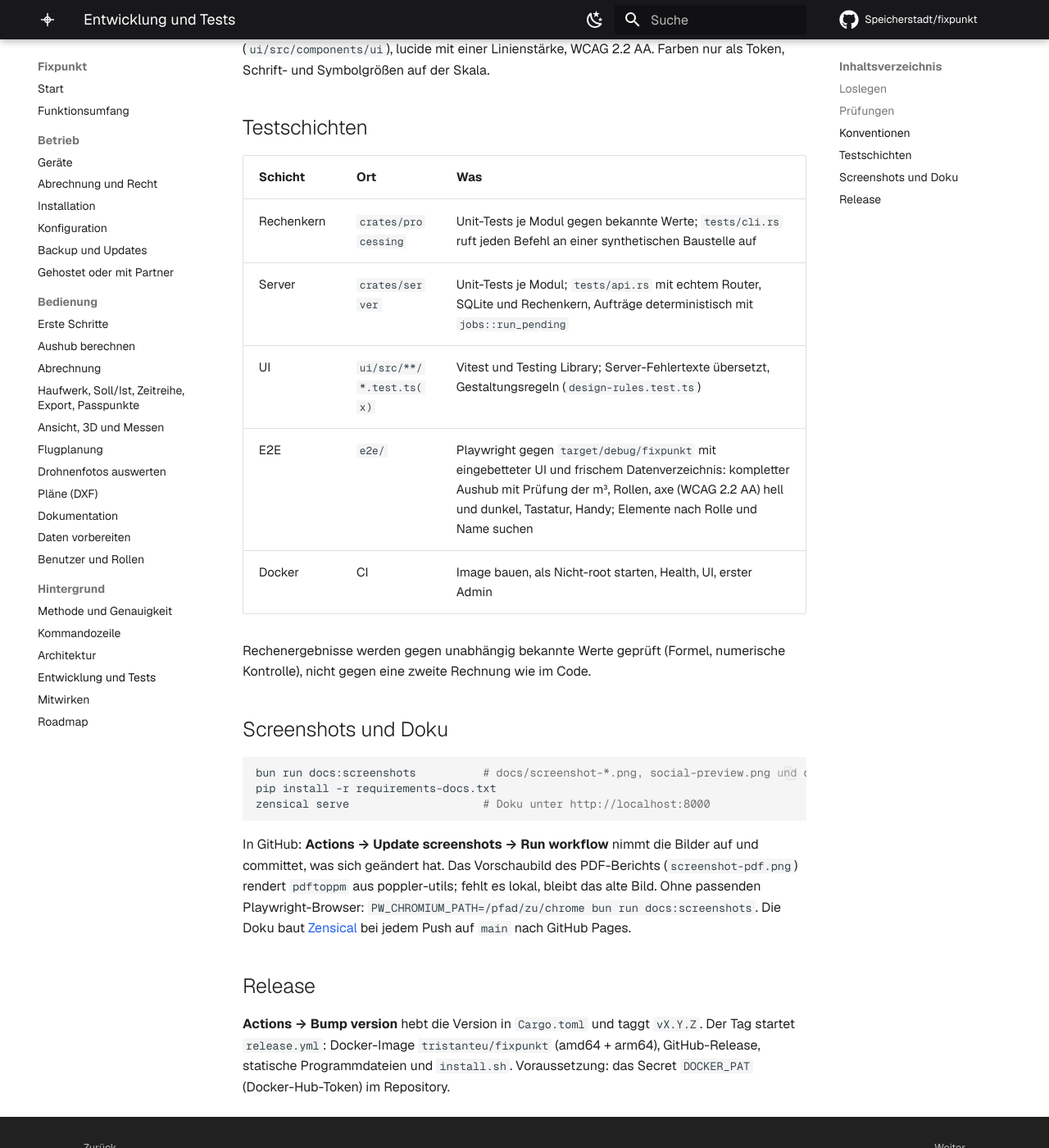
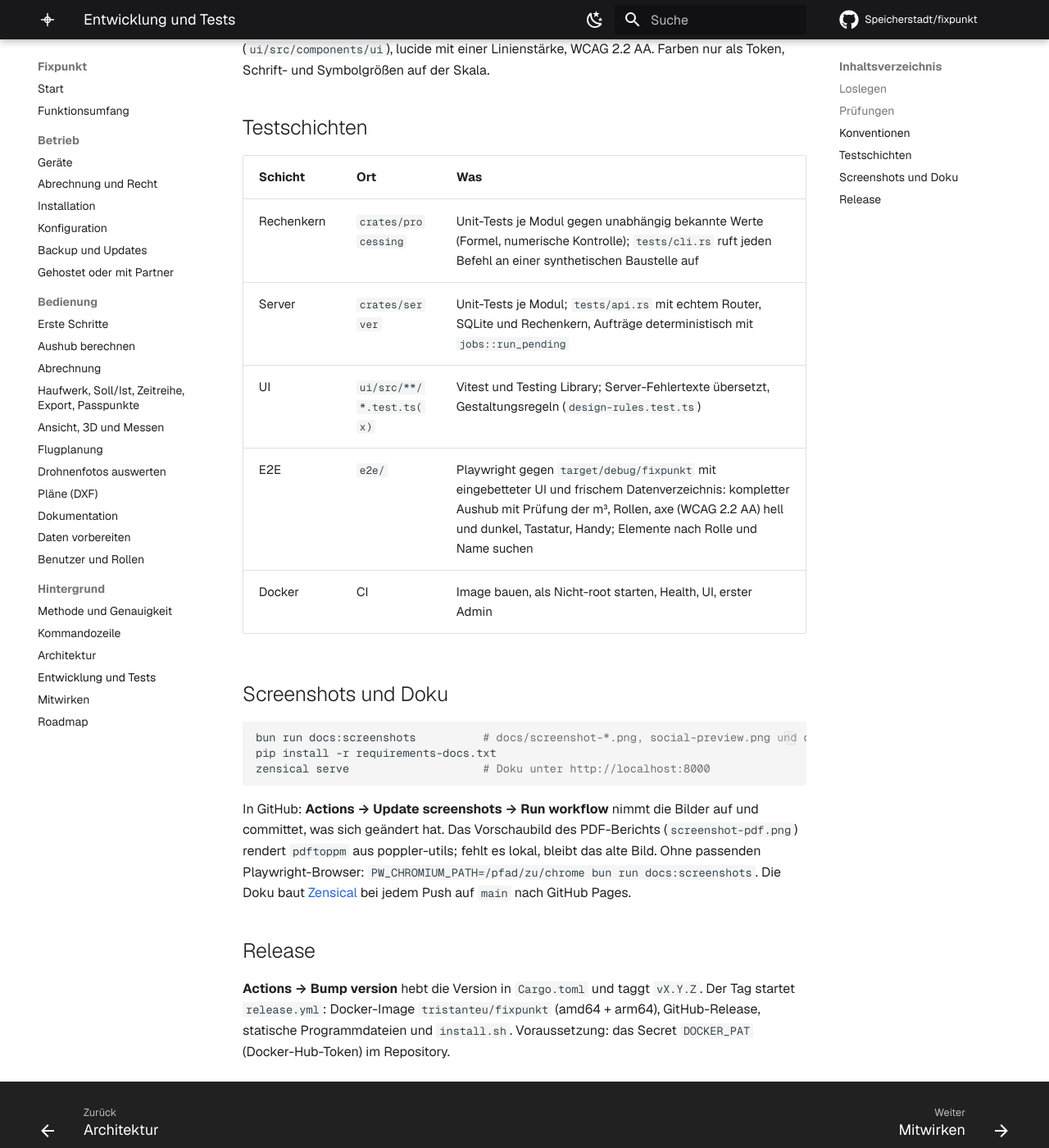
Before and after one commit to Speicherstadt/fixpunkt, an MkDocs documentation site: the page built from docs/entwicklung.md, in a window 1280 px wide and 1400 px high, scrolled down 1366 px. Shown: the whole window at 82% size. Built offline with MkDocs 1.6.1 and Material for MkDocs 9.7.7, drawn with Linux system fonts in a browser that asks for light colours; plug-ins that fetch from the network failed and are left out; comment, search, counter and statistics services are not loaded.

Commit message:
docs: unabhängige Werte für Tests nur einmal
Die Regel steht in docs/mitwirken.md (Tests für das, was sich ändert); die Testschichten nennen nur noch,
woher die Werte im Rechenkern kommen.

Co-Authored-By: Claude Opus 5.5 <noreply@anthropic.com>
Claude-Session: https://claude.ai/code/session_01Y3rdfYczQTEwj9sW7zxtt5

```diff
--- a/docs/entwicklung.md
+++ b/docs/entwicklung.md
@@ -66,14 +66,11 @@ WCAG 2.2 AA. Farben nur als Token, Schrift- und Symbolgrößen auf der Skala.
 
 | Schicht | Ort | Was |
 |---|---|---|
-| Rechenkern | `crates/processing` | Unit-Tests je Modul gegen bekannte Werte; `tests/cli.rs` ruft jeden Befehl an einer synthetischen Baustelle auf |
+| Rechenkern | `crates/processing` | Unit-Tests je Modul gegen unabhängig bekannte Werte (Formel, numerische Kontrolle); `tests/cli.rs` ruft jeden Befehl an einer synthetischen Baustelle auf |
 | Server | `crates/server` | Unit-Tests je Modul; `tests/api.rs` mit echtem Router, SQLite und Rechenkern, Aufträge deterministisch mit `jobs::run_pending` |
 | UI | `ui/src/**/*.test.ts(x)` | Vitest und Testing Library; Server-Fehlertexte übersetzt, Gestaltungsregeln (`design-rules.test.ts`) |
 | E2E | `e2e/` | Playwright gegen `target/debug/fixpunkt` mit eingebetteter UI und frischem Datenverzeichnis: kompletter Aushub mit Prüfung der m³, Rollen, axe (WCAG 2.2 AA) hell und dunkel, Tastatur, Handy; Elemente nach Rolle und Name suchen |
 | Docker | CI | Image bauen, als Nicht-root starten, Health, UI, erster Admin |
-
-Rechenergebnisse werden gegen unabhängig bekannte Werte geprüft (Formel, numerische Kontrolle), nicht gegen eine
-zweite Rechnung wie im Code.
 
 ## Screenshots und Doku
 
```
